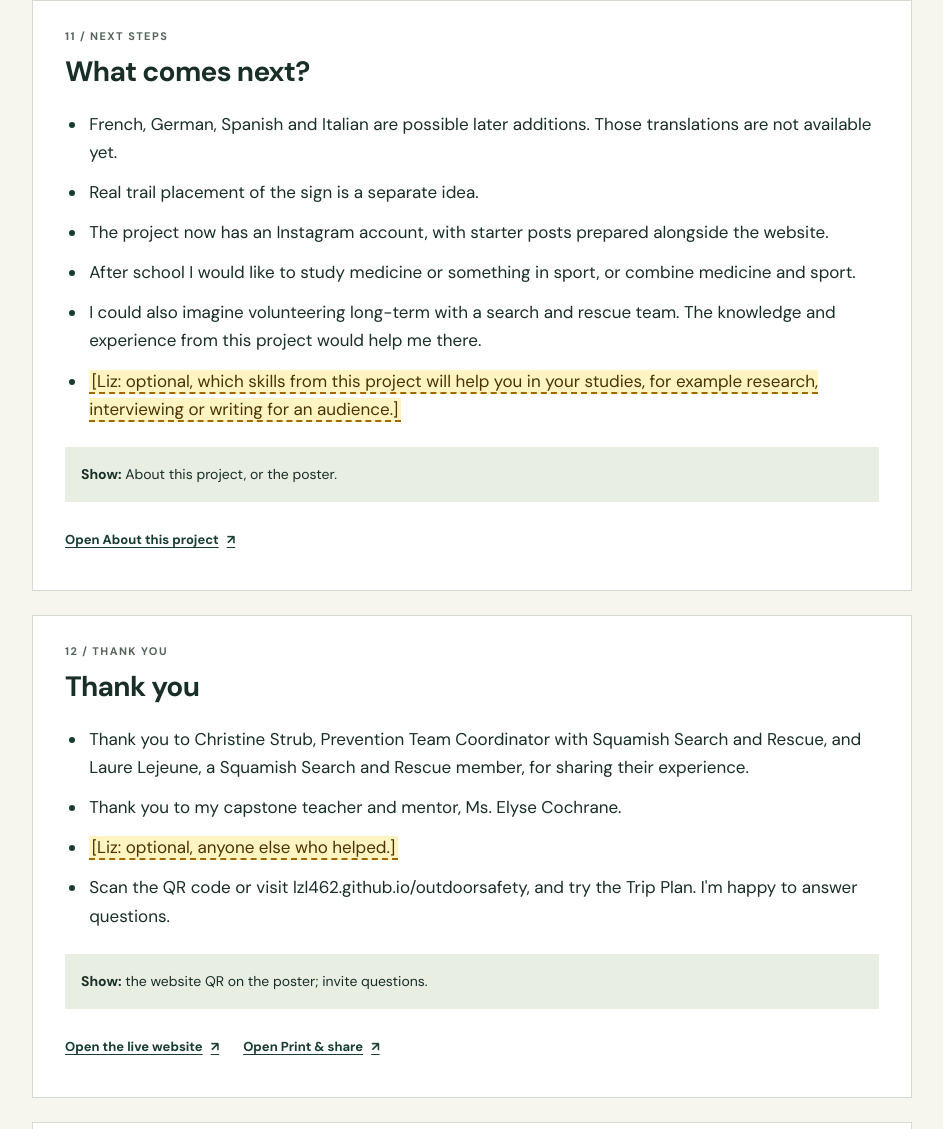
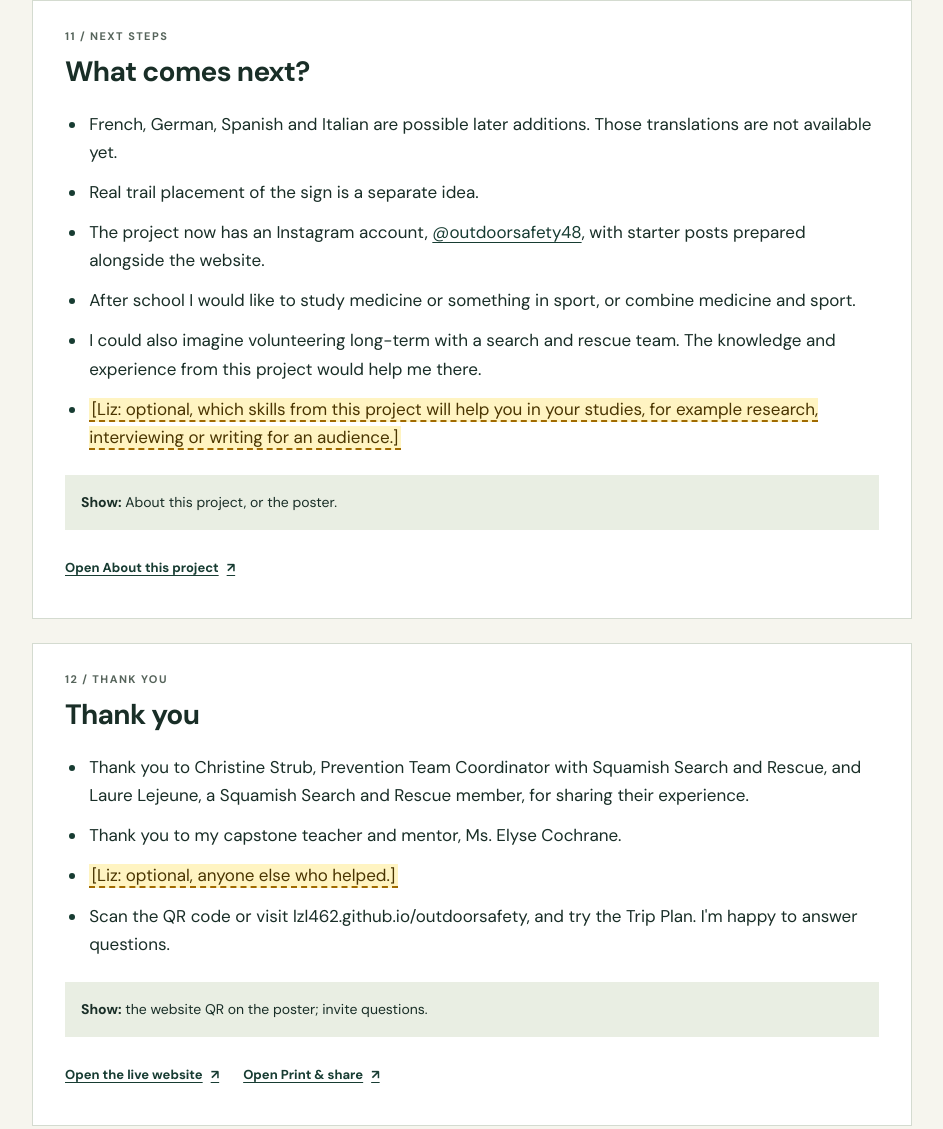
Before and after one commit to lzl462/outdoorsafety, a plain HTML site: page presentation.html in a window 1280 px wide. Shown: the part 7986-9115 px from the top of the page, without its empty margins (28-971 px from the left). Drawn offline with Linux system fonts and the light colour scheme.

Commit message:
Record confirmed outdoorsafety48 Instagram handle

```diff
--- a/presentation.html
+++ b/presentation.html
@@ -720,8 +720,9 @@
               Real trail placement of the sign is a separate idea.
             </li>
             <li>
-              The project now has an Instagram account, with starter posts
-              prepared alongside the website.
+              The project now has an Instagram account,
+              <a href="https://www.instagram.com/outdoorsafety48/" target="_blank" rel="noopener">@outdoorsafety48</a>,
+              with starter posts prepared alongside the website.
             </li>
             <li>
               After school I would like to study medicine or something in sport,
@@ -948,7 +949,7 @@
             <li>
               <p class="cue-topic">
                 <strong>Next steps</strong> — translations later; sign placement; Instagram
-                account + starter posts; study medicine and/or sport; maybe long-term SAR
+                @outdoorsafety48 + starter posts; study medicine and/or sport; maybe long-term SAR
                 volunteer.
               </p>
               <p class="cue-show">
```
Also changed, not shown: 7 other files.
